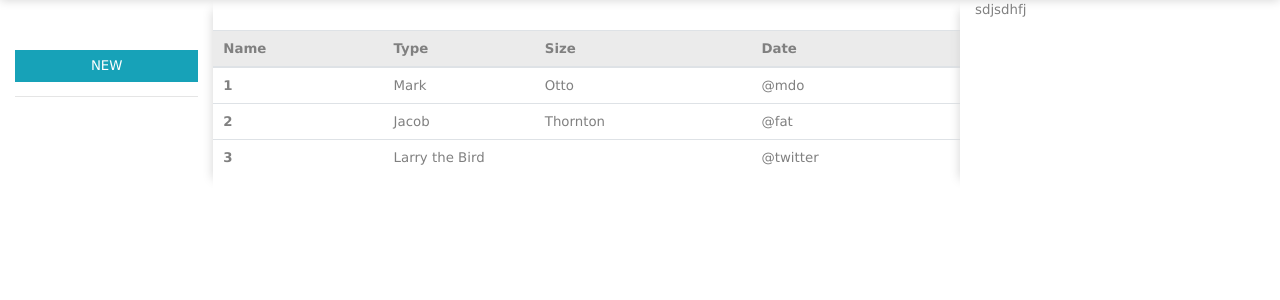
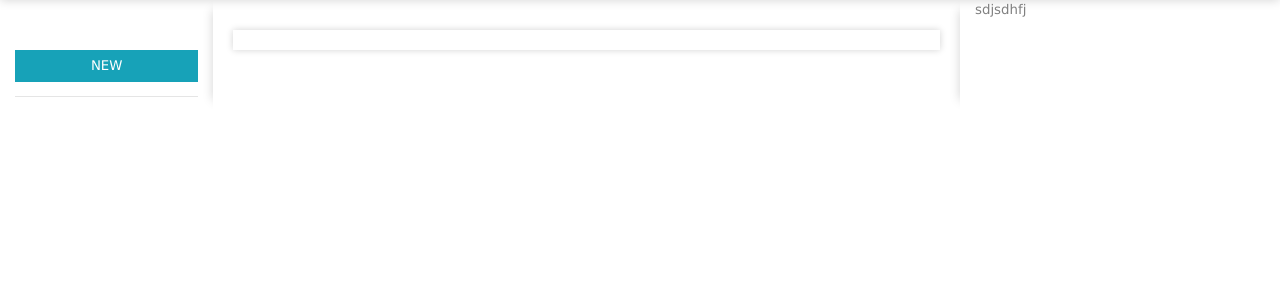
Before and after one commit to iamdjhayar/Web-based-Document-Management, a PHP site: page / in a window 1280 px wide. Shown: the part 53-353 px from the top of the page. Run offline with PHP 8.4, Linux system fonts and the light colour scheme; data that the repository does not hold is empty.

Commit message:
modify some properties added a add document form

```diff
--- a/index.php
+++ b/index.php
@@ -15,8 +15,10 @@
     </div>
     <div class="col-lg-7 centercon">
         <div class="contentmargin"></div>
+        <div class="maincontent"></div>
+        <div class="filecontent"></div>
 
-        <table class="table table-hover w-100">
+<!--      <table class="table table-hover w-100">
         <thead class="fileheader">
             <tr>
             <th scope="col">Name</th>
@@ -44,7 +46,7 @@
             <td>@twitter</td>
             </tr>
         </tbody>
-        </table>
+        </table>-->
         </div>
     <div class="col-lg-3 rightnav">
         sdjsdhfj
--- a/res/css/main.css
+++ b/res/css/main.css
@@ -24,6 +24,7 @@
 .centercon{
     padding-right: 0;
     padding-left: 0;
+    color:black;
 }
 .contentmargin{
     margin-top:30px;
@@ -39,6 +40,21 @@
 }
 .dropdown-item{
     color:gray;
+}
+.filecontent{
+    box-shadow: 0 0 7px lightgray;
+    margin: 20px;
+    padding: 10px;
+    transition: opacity 300ms ease-in-out 1s;
+}
+.file{
+    margin-top:30px;
+}
+.fileInput{
+    margin-top:10px;
+}
+.adddocument{
+    float:right;
 }
 /*collapsible*/
 
--- a/res/js/main.js
+++ b/res/js/main.js
@@ -68,10 +68,17 @@
                         dataType:'json',
                         success: function(data) {
                             $.each(data, function(i, element) {
+                                var i;
                                 var id=element.id;
                                 var categoryName=element.catname;
-                                $("#categories").append("<div class='btn-group w-100' role='group'><button type='button' onclick='displayFiles();' class='btn btn-secondary w-100 btncategory category'><i class='fa fa-folder-o'></i>" + categoryName + "</button><div class='btn-group' role='group'><button id='btnGroupDrop1' type='button' class='btn btn-secondary dropdown-toggle w-100' data-toggle='dropdown' aria-haspopup='true' aria-expanded='false'></button><div class='dropdown-menu' aria-labelledby='btnGroupDrop1'><a class='dropdown-item' href='#'><i class='fa fa-plus-square-o'></i> Add Document</a><a class='dropdown-item' href='#'><i class='fa fa-trash-o'></i> Remove Category</a></div></div></div>");
-
+                                $("#categories").append("<div class='btn-group w-100' role='group'>"+
+                                "<button type='button' onclick='displayFiles(this);' class='btn btn-secondary w-100 btncategory' id='category"+i+"' value='"+categoryName+"'><i class='fa fa-folder-o'></i>" + categoryName + "</button>"+
+                                "<div class='btn-group' role='group'><button id='btnGroupDrop1' type='button' class='btn btn-secondary dropdown-toggle w-100' data-toggle='dropdown' aria-haspopup='true' aria-expanded='false'></button>"+
+                                "<div class='dropdown-menu' aria-labelledby='btnGroupDrop1'>"+
+                                "<button class='dropdown-item' href='#' value='"+categoryName+"' onclick='addDocument(this);'><i class='fa fa-plus-square-o'></i>"+
+                                " Add Document</buttom><button class='dropdown-item' href='#'><i class='fa fa-trash-o'>"+
+                                "</i> Remove Category</button></div></div></div>");
+                                i++;
                     });
                 }
 
@@ -82,8 +89,32 @@
     $('#category').onclick(function(){
         var clickCategory = document.getElementsByClassName('category');
 */
-        function displayFiles(){
-            alert('category is clicked');
+        function displayFiles(obj){
+           var idCategory = obj.value;
+           console.log(idCategory);
+           $('.maincontent').html();
         }
+        function addDocument(obj){
+            var category=obj.value;
+            $('.filecontent').html("<i class='fa fa-folder-o'></i>"+category+"/..."+
+            "<button class='btn btn-success adddocument'>Add Document</button>"+
+            "<form class='file'><div class='row'><div class='col-lg-4'><input type='text' class='form-control' placeholder='Document Name'></div>"+
+            "<div class='col-lg-4'><input type='text' class='form-control' placeholder='Designation'></div>"+
+            "<div class='col-lg-4'><input type='text' class='form-control' placeholder='Additional Details'></div></div>"+
+            "<input type='file' class='form-control fileInput' placeholder='Additional Details' onchange='readURL(this);'><hr>"+
+            " <img id='previewDocument' src='#' width='100%' alt='Preview Document'/></form>");
+
+        }
+
+        function readURL(input) {
+            if (input.files && input.files[0]) {
+                var reader = new FileReader();
+                reader.onload = function (e) {
+                $('#previewDocument').attr('src', e.target.result);
+                };
+                reader.readAsDataURL(input.files[0]);
+                }
+            }
+
 /*    });
 });*/
```
